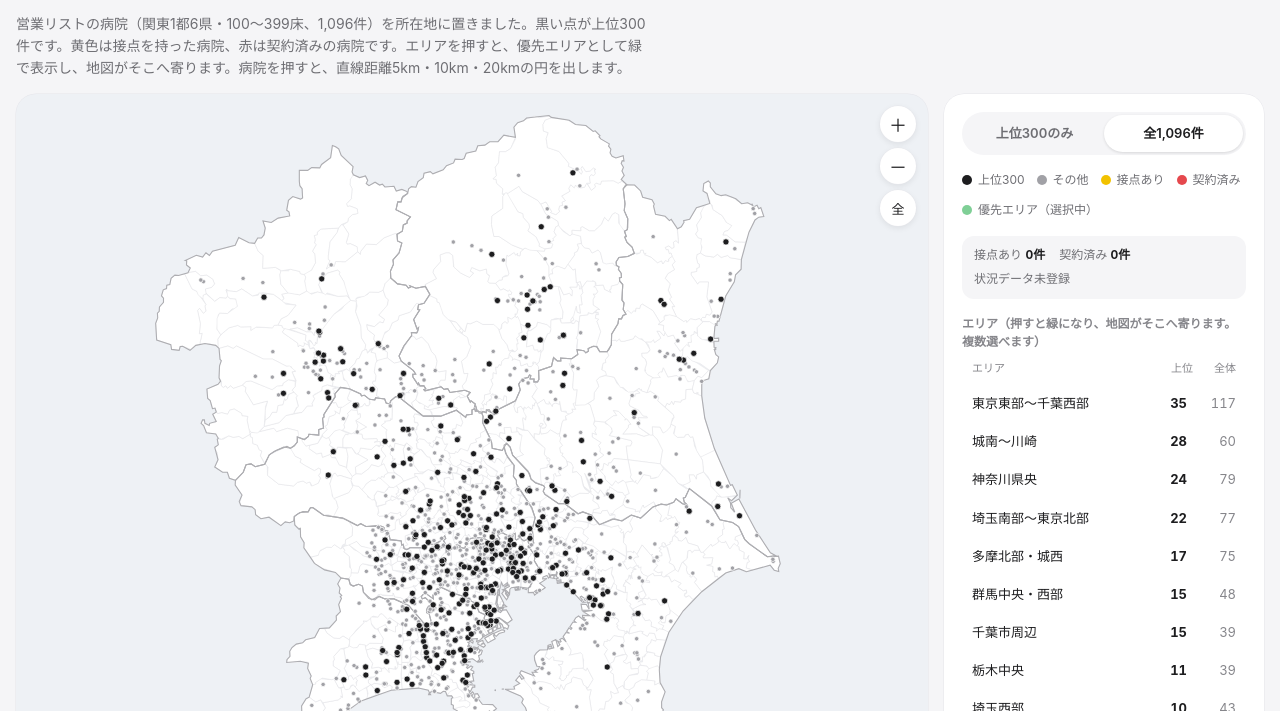
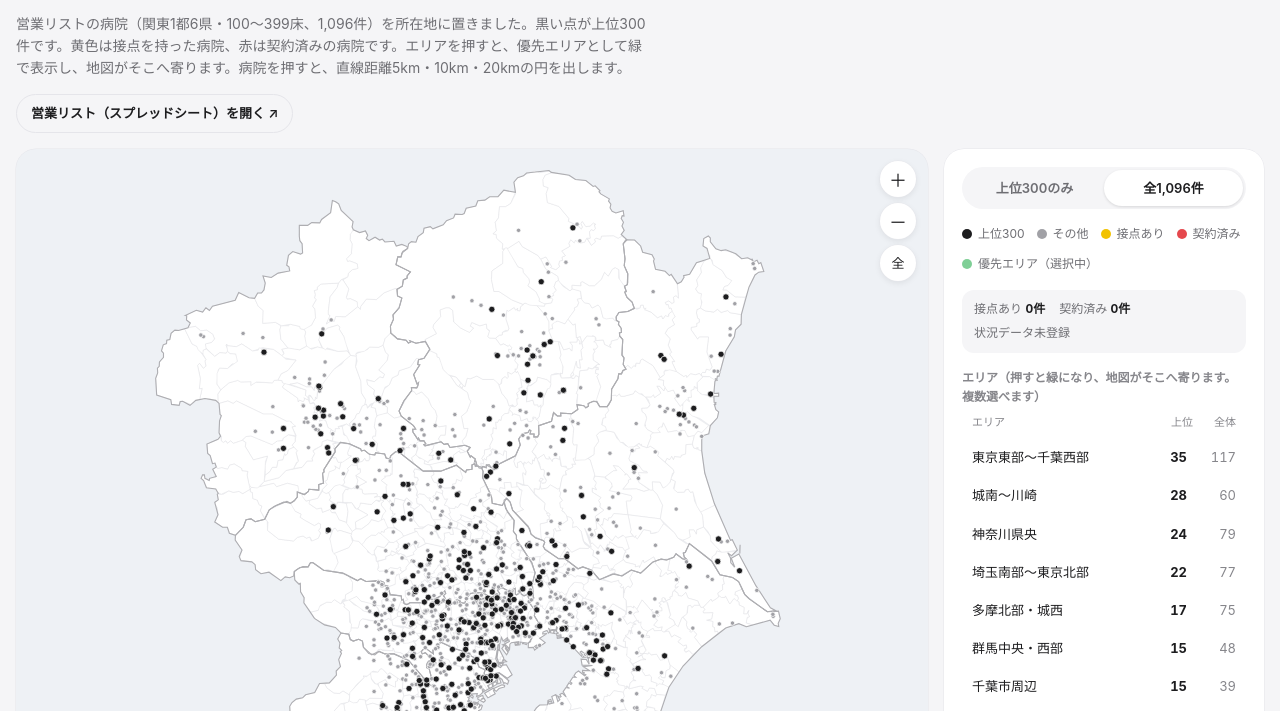
Before and after one commit to unouinc/nasuri, a plain HTML site: page map/index.html in a window 1280 px wide. Shown: the part 67-778 px from the top of the page. Drawn offline with nearby package versions, Linux system fonts and the light colour scheme.

Commit message:
地図に営業リストへのリンクを追加
Co-Authored-By: Claude Opus 5.5 <noreply@anthropic.com>
Claude-Session: https://claude.ai/code/session_01MivGLrktcrwpXDoHBMrtga

```diff
--- a/map/index.html
+++ b/map/index.html
@@ -30,6 +30,8 @@ body{background:var(--bg);color:var(--ink);font-family:var(--sans);font-size:14p
 .wrap{max-width:1400px;margin:0 auto;padding-block:24px 40px;padding-left:max(16px,env(safe-area-inset-left,0px));padding-right:max(16px,env(safe-area-inset-right,0px));display:flex;flex-direction:column;gap:16px}
 h1{margin:0;font-size:26px;font-weight:700;letter-spacing:-.01em}
 .lead{margin:0;color:var(--ink2);max-width:72ch}
+.sheetlink{display:inline-flex;align-items:center;gap:6px;align-self:flex-start;padding:8px 14px;border:1px solid var(--line,#D2D2D7);border-radius:999px;color:var(--ink,#1D1D1F);text-decoration:none;font-size:13px;font-weight:600}
+.sheetlink:hover{background:rgba(127,127,127,.08)}
 .main{display:grid;grid-template-columns:minmax(0,1fr) 320px;gap:16px;align-items:start}
 @media (max-width:900px){.main{grid-template-columns:minmax(0,1fr)}}
 .mapbox{background:var(--sea);border-radius:20px;overflow:hidden;position:relative;box-shadow:0 0 0 .5px var(--line);min-width:0}
@@ -81,6 +83,7 @@ button:focus-visible{outline:2px solid var(--ink);outline-offset:2px}
 <div class="wrap">
   <h1>関東 病院マップ</h1>
   <p class="lead">営業リストの病院（関東1都6県・100〜399床、1,096件）を所在地に置きました。黒い点が上位300件です。黄色は接点を持った病院、赤は契約済みの病院です。エリアを押すと、優先エリアとして緑で表示し、地図がそこへ寄ります。病院を押すと、直線距離5km・10km・20kmの円を出します。</p>
+  <a class="sheetlink" href="https://docs.google.com/spreadsheets/d/1Ra2XN10wFjfHKAJEOdAlcDn7znY4pDnZzD1OuhHSrBs/edit?gid=5001#gid=5001" target="_blank" rel="noopener">営業リスト（スプレッドシート）を開く ↗</a>
   <div class="main">
     <div class="mapbox" id="mapbox">
       <svg id="map" viewBox="0 0 1000 820" role="img" aria-label="関東の病院の位置"></svg>
```
